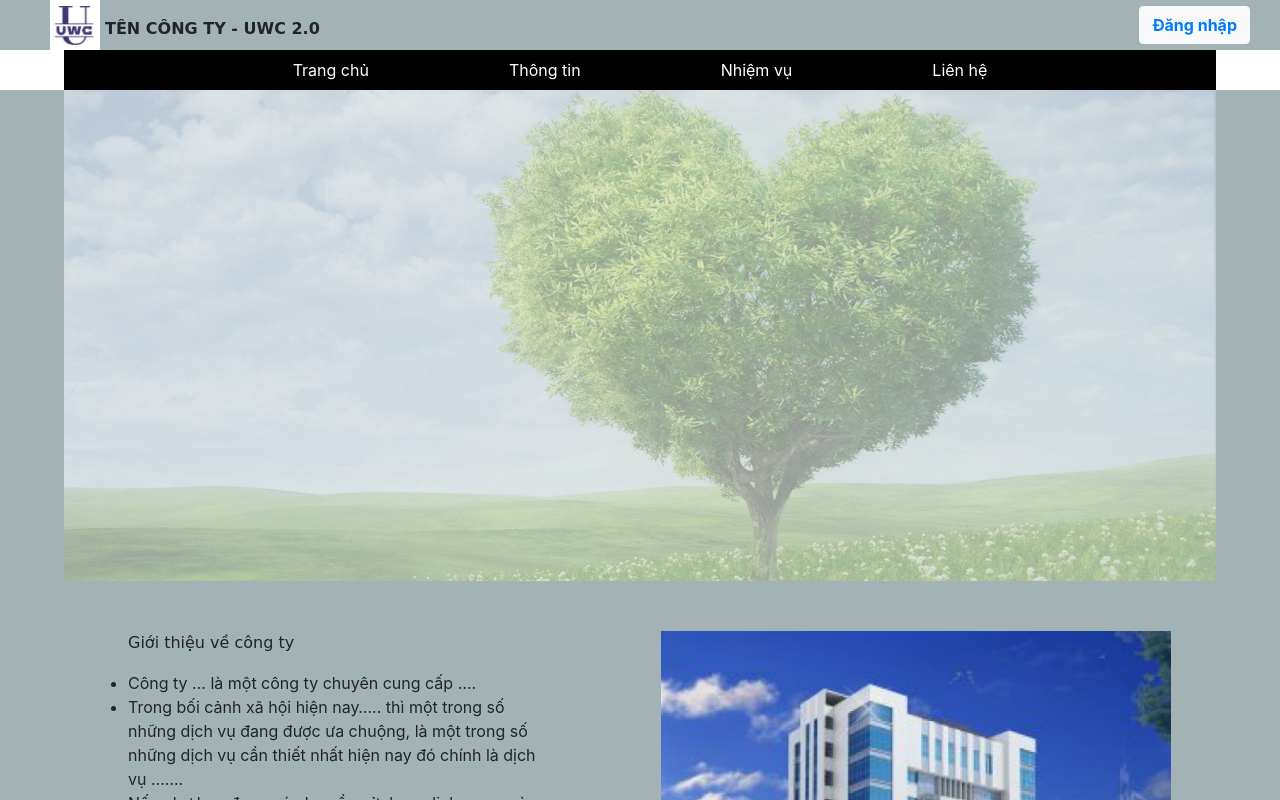
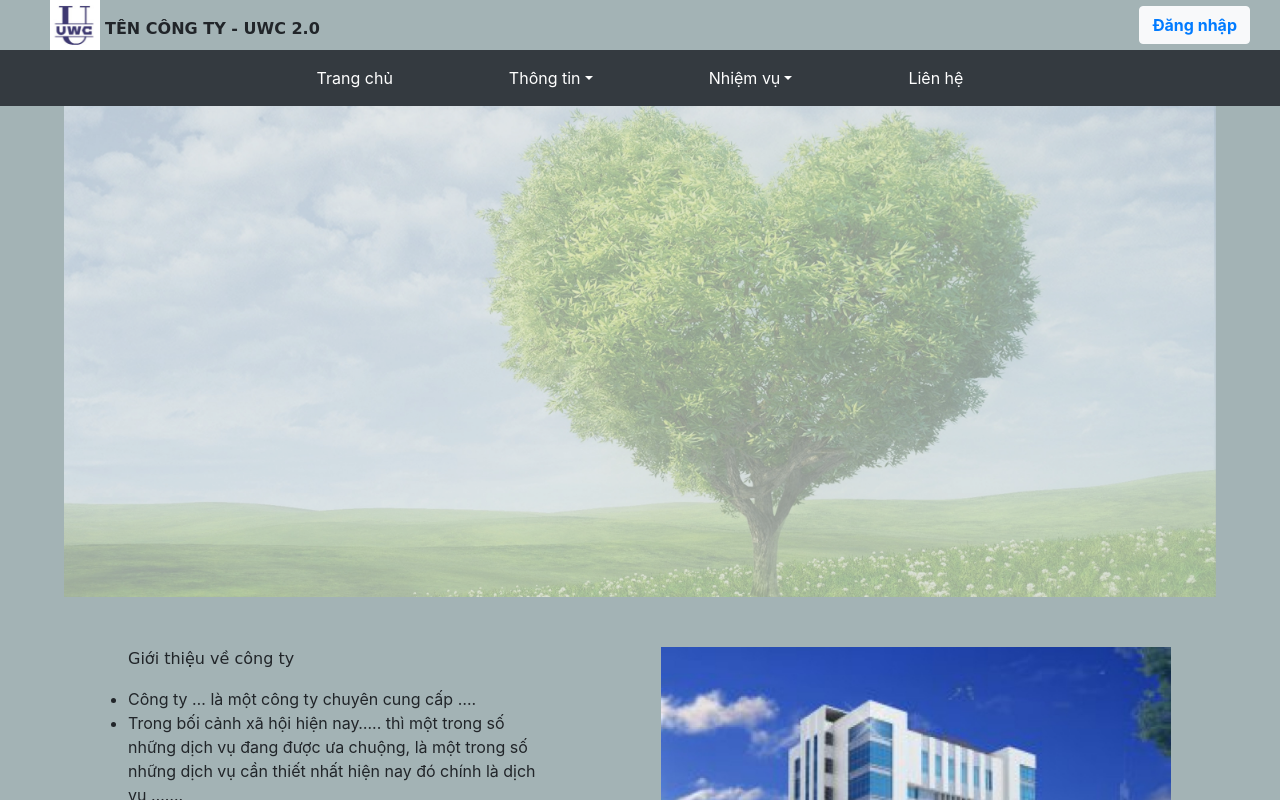
Before and after one commit to ChinhLuCSE/Avenger_UWC, a JavaScript app: page / in a window 1280 px wide. Shown: the top 800 px of the page. Built offline with nearby package versions, Linux system fonts and the light colour scheme; the HTML template or start-up script is replaced by a standard one.

Commit message:
update navbar using bootstrap

```diff
--- a/src/components/navbar/Navbar.css
+++ b/src/components/navbar/Navbar.css
@@ -1,65 +1,7 @@
-#nav-box {
-  display: flex; justify-content: center; padding: 0px; background-color: #fff;
+#navbarNavDropdown {
+  justify-content: space-around;
+
 }
-#navbar {
-  /* margin-top: 50px; */
-  width: 90%;
-  background-color: #000000;
-  color: #ffffff;
+.navbar-nav > li {
+  margin: 0px 50px;
 }
-#navbar > div {
-  margin: 0px 70px;
-}
-#navbar > div > a {
-  color: #fff;
-}
-
-.dropbtn {
-  background-color: #000;
-  color: white;
-  border: none;
-}
-.dropdown {
-position: relative;
-display: inline-block;
-}
-.dropdown-content {
-width: 8px;
-display: none;
-position: absolute;
-background-color: #000;
-min-width: 160px;
-box-shadow: 0px 8px 1 6px 0px rgba(0,0,0,0.2);
-z-index: 1;
-}
-.dropdown-content a {
-color: #fff;
-padding: 8px 10px;
-text-decoration: none;
-display: block;
-}
-
-.dropdown-content a:hover {background-color: #A3B3B5;}
-.dropdown:hover .dropdown-content {display: block;}
-.dropdown:hover .dropbtn {background-color: #A3B3B5;}
-
-@media only screen and (max-width: 960px) {
-#navbar > div {
-  margin: 0px 40px;
-}
-.dropdown-content {
-  min-width: 120px;
-}
-}
-
-@media only screen and (max-width: 700px) {
-#navbar {
-    flex-wrap: none;
-}
-#navbar > div {
-    margin: 0px 18px;
-}
-.dropdown-content {
-  min-width: 100px;
-}
-}
--- a/src/components/navbar/Navbar.js
+++ b/src/components/navbar/Navbar.js
@@ -2,32 +2,40 @@ import "./Navbar.css"
 import {Link} from "react-router-dom"
 const Navbar = ()=>{
     return (
-        <div id="nav-box">
-          <div style={{backgroundColor: "#fff"}}></div>
-          <nav className="navbar d-flex justify-content-center" id="navbar">
-              <div className="dropdown">
-                  <Link to="/" className="dropbtn" style={{textDecoration: 'none'}}>Trang chủ</Link>
-              </div>
-              <div className="dropdown">
-                  <button className="dropbtn">Thông tin</button>
-                  <div className="dropdown-content">
-                      <Link to="/">Collector</Link>
-                      <Link to="/">Janitor Team</Link>
-                  </div>
-              </div>
-              <div className="dropdown">
-                  <button className="dropbtn">Nhiệm vụ</button>
-                  <div className="dropdown-content">
-                      <Link to="/task">Cho Collector</Link>
-                      <Link to="/task">Cho Janitor</Link>
-                  </div>
-              </div>
-              <div className="dropdown">
-                  <a href="/#" className="dropbtn" style={{textDecoration: 'none'}}>Liên hệ</a>
-              </div>
-          </nav>
-          <div style={{backgroundColor: "#fff"}}></div>
-        </div>
+        <nav class="navbar navbar-expand-lg navbar-dark bg-dark" id="navbar">
+            <button class="navbar-toggler" type="button" data-toggle="collapse" data-target="#navbarNavDropdown" aria-controls="navbarNavDropdown" aria-expanded="false" aria-label="Toggle navigation">
+                <span class="navbar-toggler-icon"></span>
+            </button>
+
+            <div class="collapse navbar-collapse" id="navbarNavDropdown">
+                <ul class="navbar-nav">
+                    <li class="nav-item">
+                        <Link to="/" class="nav-link" style={{color: "#fff"}}>Trang chủ</Link>
+                    </li>
+                    <li class="nav-item dropdown">
+                        <a class="nav-link dropdown-toggle" href="#" id="navbarDropdownMenuLink" role="button" data-toggle="dropdown" aria-haspopup="true" aria-expanded="false" style={{color: "#fff"}}>
+                        Thông tin
+                        </a>
+                        <div class="dropdown-menu" aria-labelledby="navbarDropdownMenuLink">
+                            <Link to="/" class="dropdown-item">Collector</Link>
+                            <Link to="/" class="dropdown-item">Janitor Team</Link>
+                        </div>
+                    </li>
+                    <li class="nav-item dropdown">
+                        <a class="nav-link dropdown-toggle" href="#" id="navbarDropdownMenuLink" role="button" data-toggle="dropdown" aria-haspopup="true" aria-expanded="false" style={{color: "#fff"}}>
+                        Nhiệm vụ
+                        </a>
+                        <div class="dropdown-menu" aria-labelledby="navbarDropdownMenuLink">
+                            <Link to="/task" class="dropdown-item">Cho Collector</Link>
+                            <Link to="/task" class="dropdown-item">Cho Janitor Team</Link>
+                        </div>
+                    </li>
+                    <li class="nav-item">
+                        <a class="nav-link" href="/#" style={{color: "#fff"}}>Liên hệ</a>
+                    </li>
+                </ul>
+            </div>
+        </nav>
     );
 }
 
```
